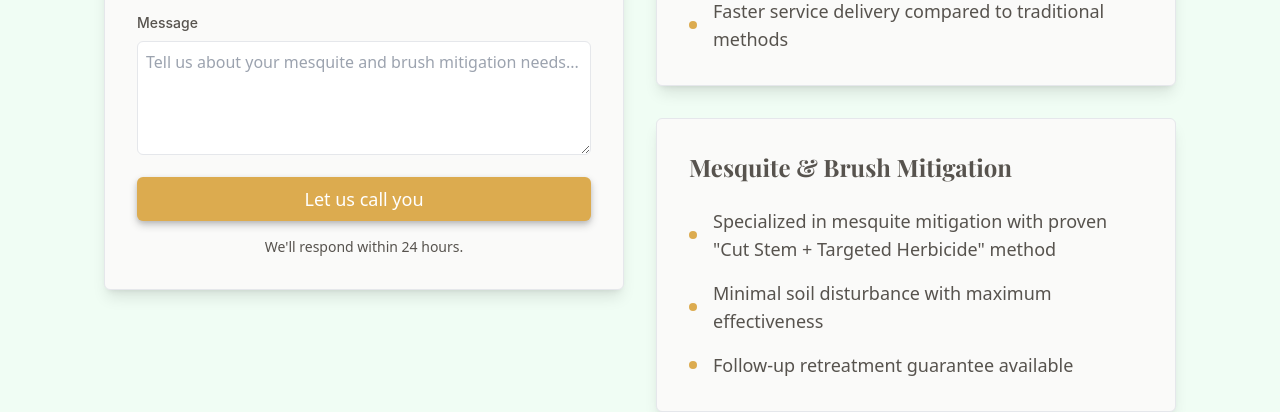
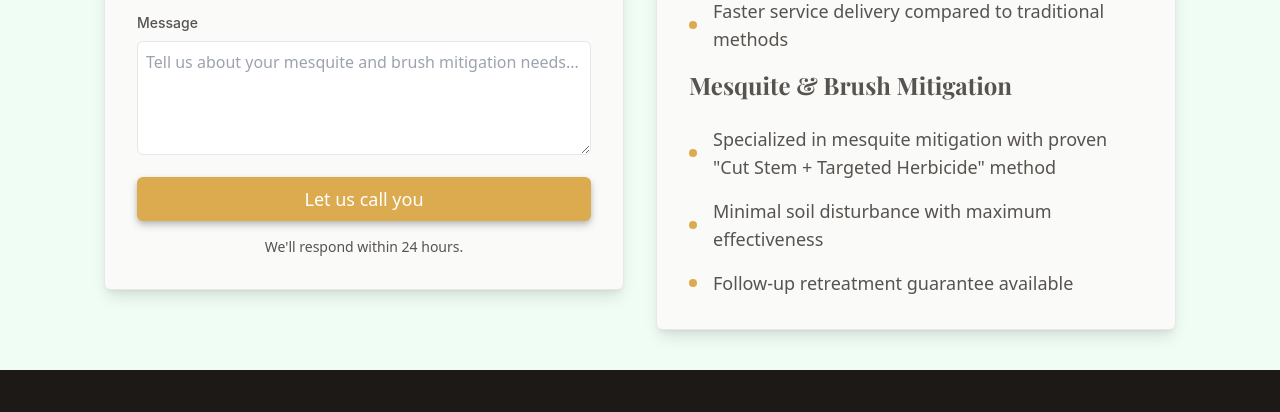
Before and after one commit to tedvkremer/swarmag-website, a website: page index.html in a window 1280 px wide. Shown: the part 6810-7222 px from the top of the page. Drawn offline with nearby package versions, Linux system fonts and the light colour scheme.

Commit message:
Combined Get Started services cards into 1 card and spaced the h3

```diff
--- a/index.css
+++ b/index.css
@@ -446,6 +446,10 @@
     @apply space-y-8;
   }
 
+  .ContactInfo .Card h3.Title:not(:first-of-type) {
+    @apply mt-4;
+  }
+
   /* ===== Footer ================================ */
 
   footer.Footer {
--- a/index.html
+++ b/index.html
@@ -618,8 +618,7 @@
                 Faster service delivery compared to traditional methods
               </li>
             </ul>
-          </div>
-          <div class="Card">
+
             <h3 class="Title">Mesquite & Brush Mitigation</h3>
             <ul class="List">
               <li>
```
Also changed, not shown: swarmag.css.
